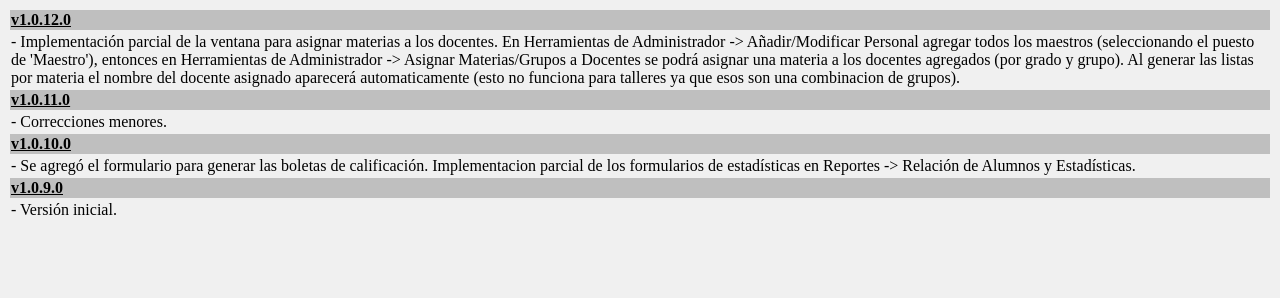
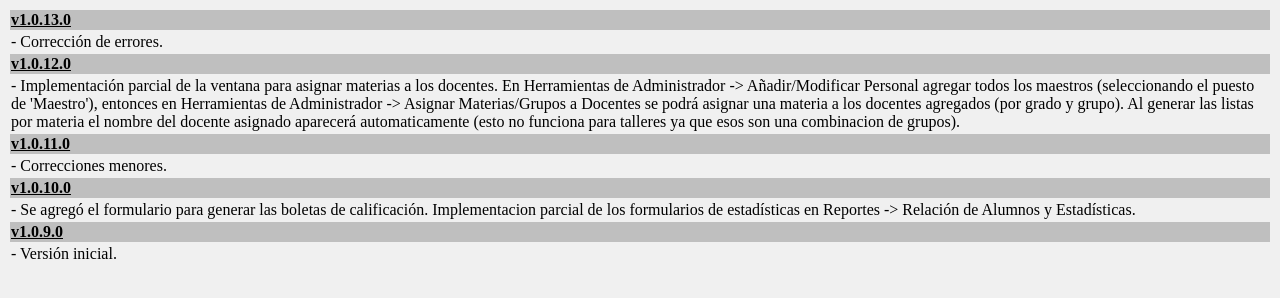
Before and after one commit to Hexa88/Hexa88.github.io, a plain HTML site: page index.html in a window 1280 px wide. Drawn offline with Linux system fonts and the light colour scheme.

Commit message:
fixes
fixes

```diff
--- a/MOIRAUpdater.xml
+++ b/MOIRAUpdater.xml
@@ -1,6 +1,6 @@
 <?xml version="1.0" encoding="utf-8"?>
 <item>
-  <version>1.0.12</version>
+  <version>1.0.13</version>
   <url>https://github.com/Hexa88/hexa88.github.io/raw/master/Installer.msi</url>
   <changelog>https://hexa88.github.io/</changelog>
   <mandatory>true</mandatory>
--- a/index.html
+++ b/index.html
@@ -7,6 +7,16 @@
     </head>
 <body style="background-color:#F0F0F0">
     <table style="width:100%;">
+		<tr>
+            <td style="text-decoration: underline; font-weight: bold; background-color: #bfbfbf">v1.0.13.0</td>
+
+        </tr>
+        <tr>
+            <td>
+                - Corrección de errores.
+
+            </td>
+        </tr>
 		<tr>
             <td style="text-decoration: underline; font-weight: bold; background-color: #bfbfbf">v1.0.12.0</td>
 
```
